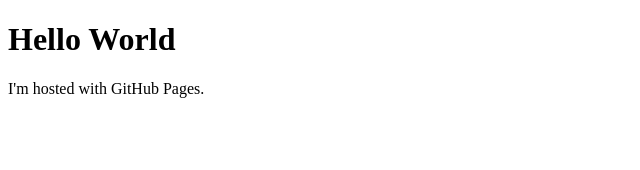
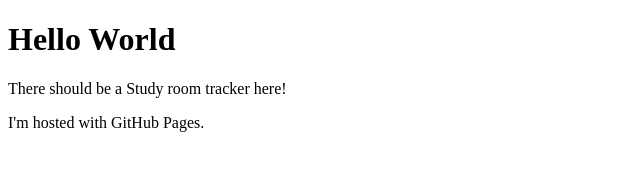
Before and after one commit to StudyRoomTracker/StudyRoomTracker.github.io, a plain HTML site: page index.html in a window 1280 px wide. Shown: the whole page, without its empty margins (0-640 px from the left). Drawn offline with Linux system fonts and the light colour scheme.

Commit message:
Update index.html

```diff
--- a/index.html
+++ b/index.html
@@ -2,6 +2,7 @@
 <html>
 <body>
 <h1>Hello World</h1>
-<p>I'm hosted with GitHub Pages.</p>
+  <p>There should be a Study room tracker here! </p>
+  <p>I'm hosted with GitHub Pages.</p>
 </body>
 </html>
```
